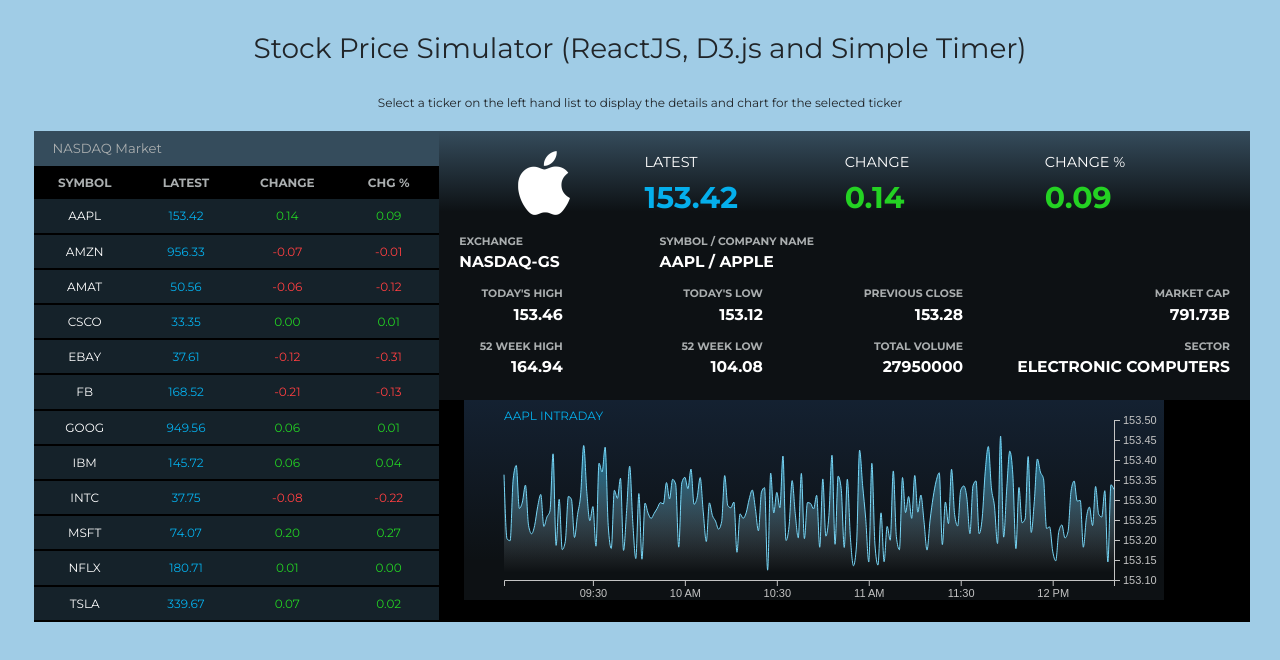
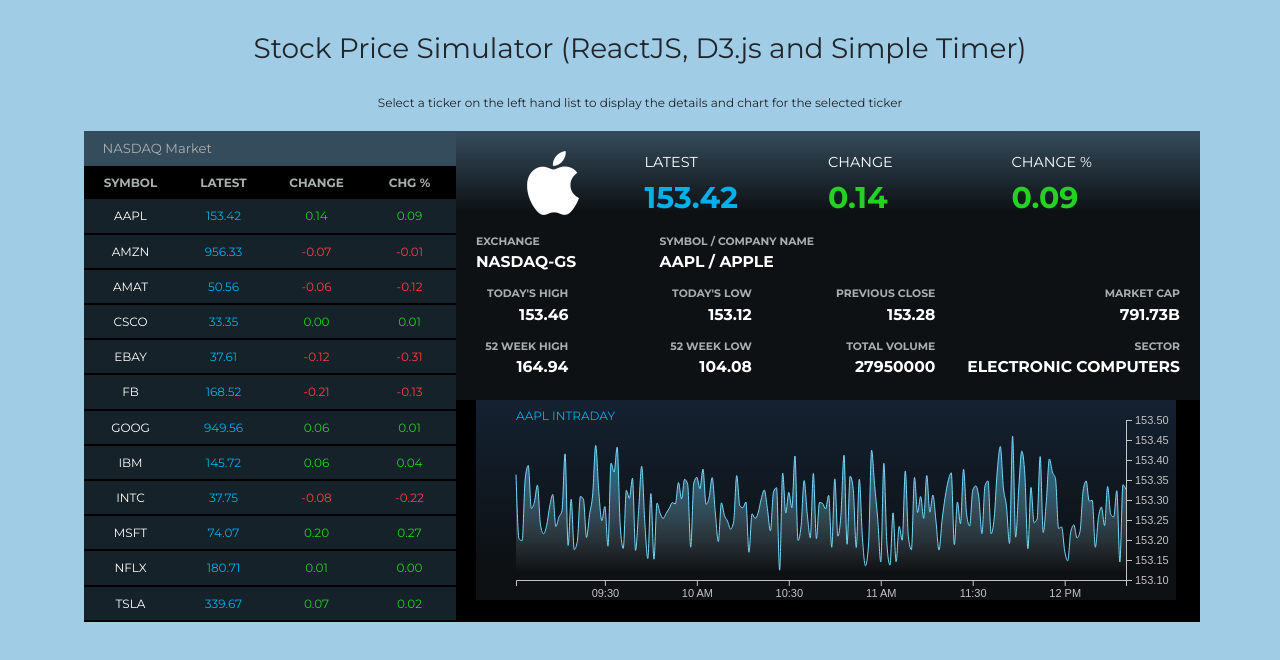
Before and after one commit to liam-grossmann/stock-prices-react, a React (Vite) app: page / in a window 1280 px wide. Shown: the top 660 px of the page. Built offline with nearby package versions, Linux system fonts and the light colour scheme.

Commit message:
Fix chart size

```diff
--- a/src/App.css
+++ b/src/App.css
@@ -1,5 +1,5 @@
 #root {
-  max-width: 1280px;
+  max-width: 1180px;
   margin: 0 auto;
   padding: 2rem;
   text-align: center;
--- a/src/components/watchList.css
+++ b/src/components/watchList.css
@@ -120,5 +120,5 @@
   }
 
   .left-margin-10 {
-    margin-left: 10px;
+    margin-left: 5px;
   }
```
